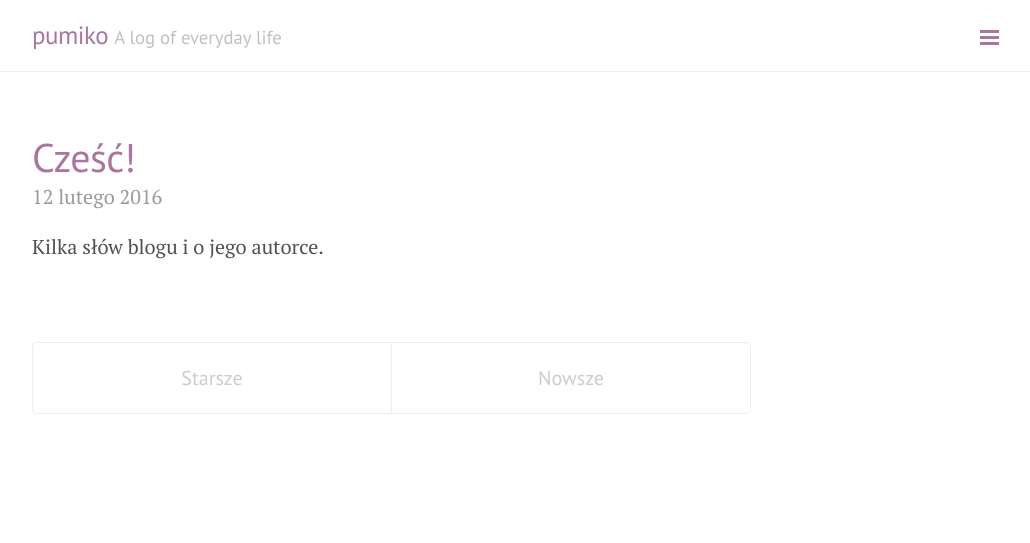
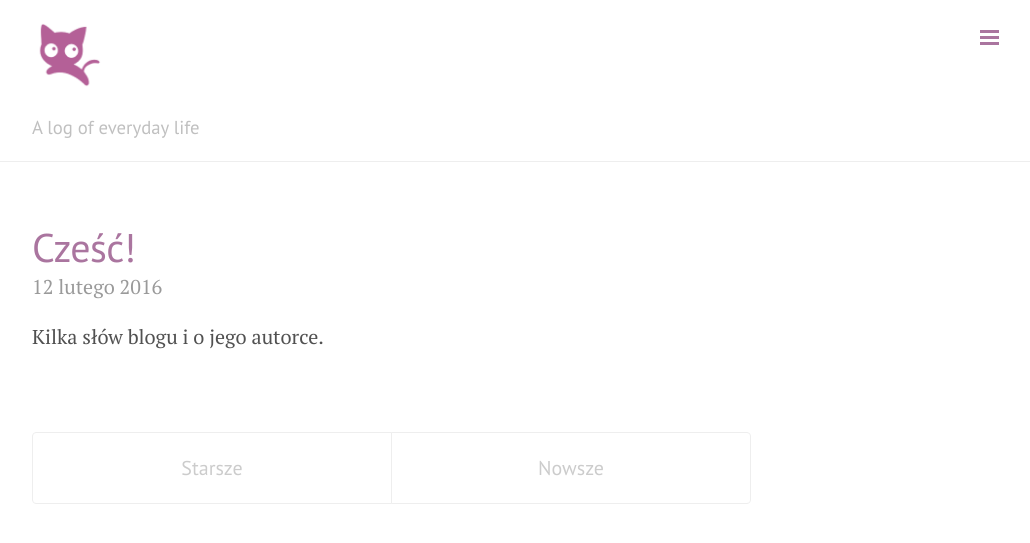
Before and after one commit to pumiko/pumiko.github.io, a Jekyll site: the page built from index.html, in a window 1280 px wide. Shown: the top 543 px of the page, without its empty margins (248-1278 px from the left). Built offline with Jekyll 4.4.1, drawn with Linux system fonts in a browser that asks for light colours; nearby versions of some CDN libraries; the list of posts is cut into pages by our own code.

Commit message:
dodanie ikony

```diff
--- a/_layouts/default.html
+++ b/_layouts/default.html
@@ -13,7 +13,7 @@
       <div class="masthead">
         <div class="container">
           <h3 class="masthead-title">
-            <a href="/" title="Home">{{ site.title }}</a>
+            <a href="/" title="Home"><img src="/public/apple-touch-icon-144-precomposed.png" alt="pumiko icon" style="width:70px;height:70px;"></a>
             <small>{{ site.tagline }}</small>
           </h3>
         </div>
```
